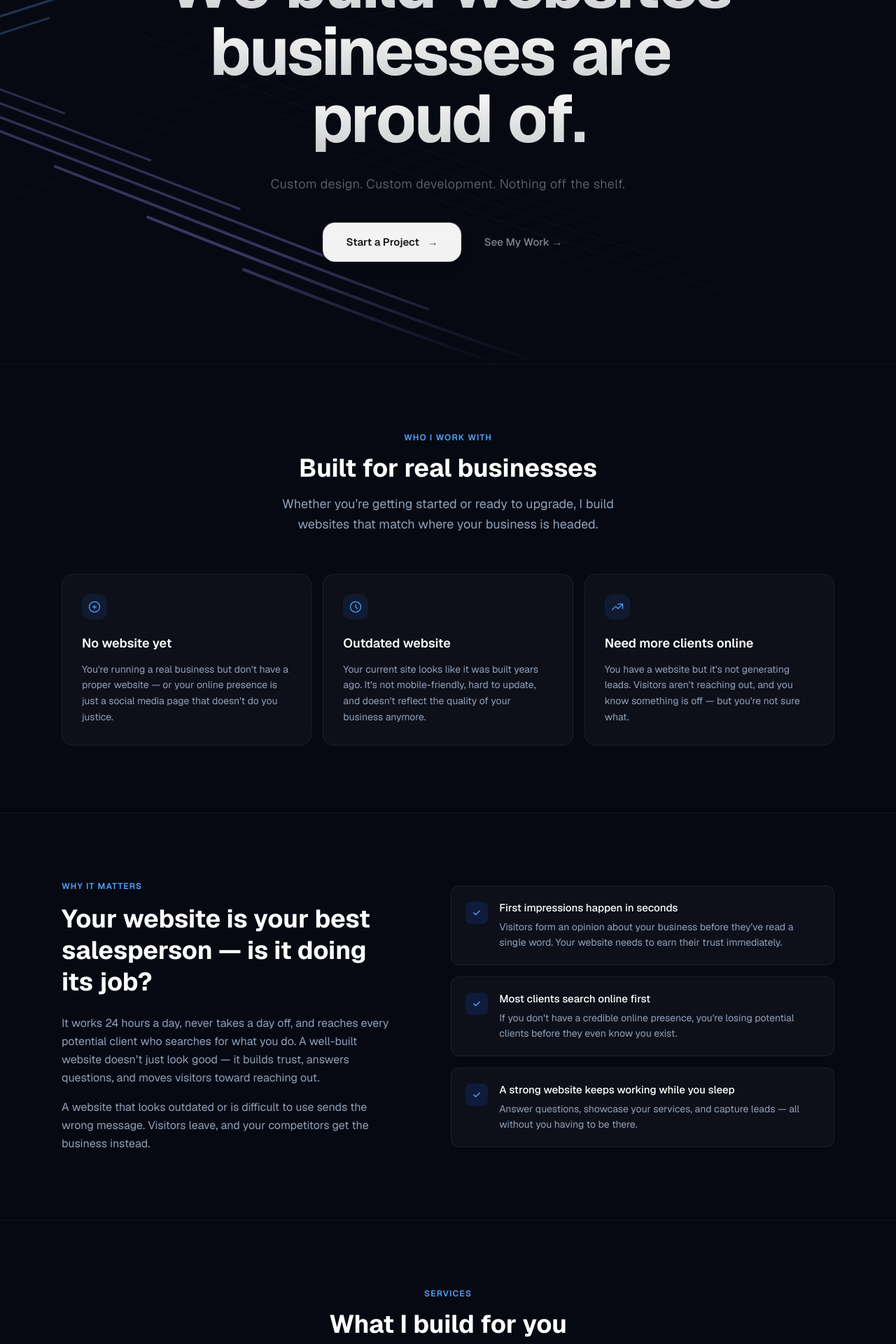
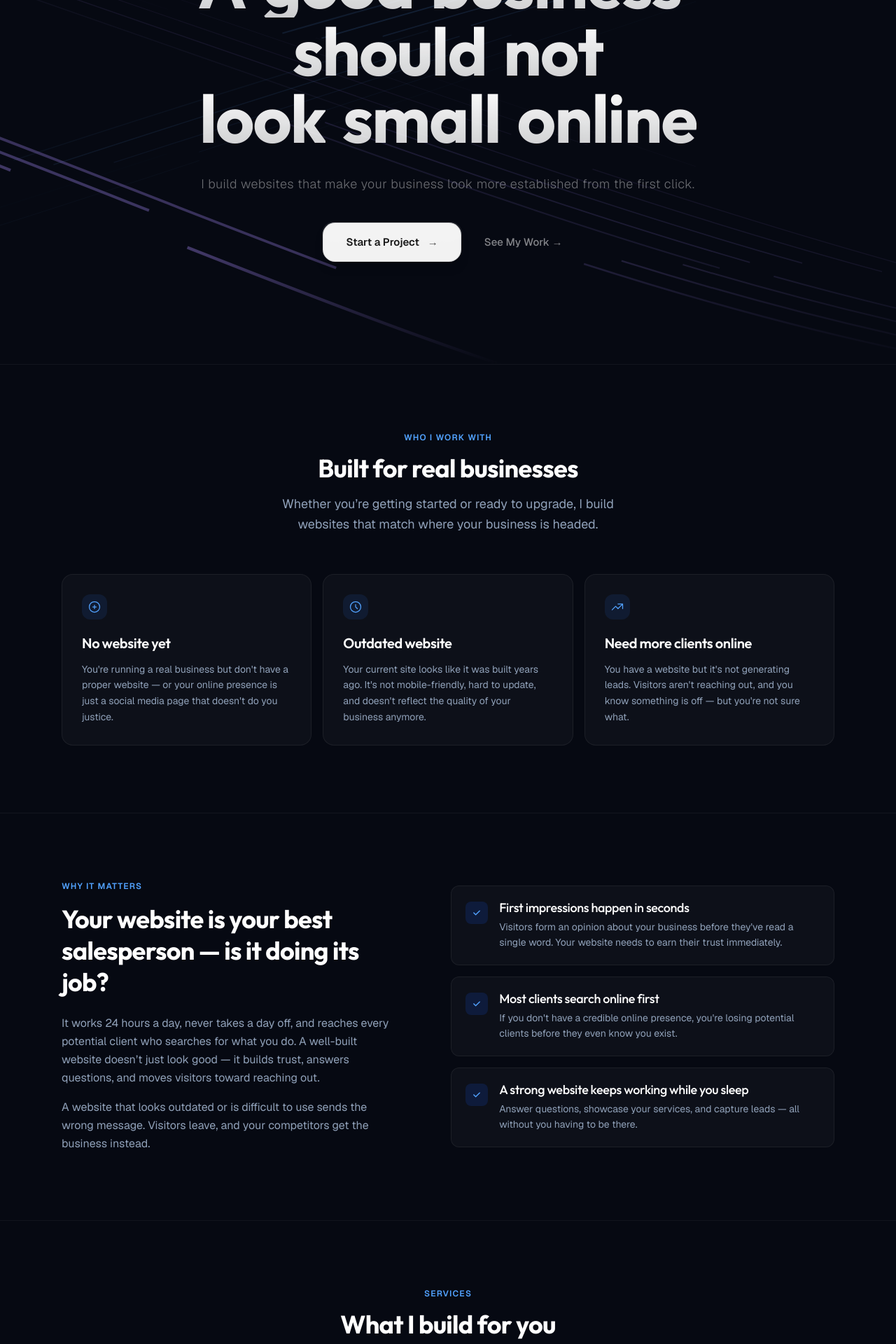
Before and after one commit to KevinIbarra1/personal_portfolio_cs, a Next.js app: page / in a window 1280 px wide. Shown: the part 280-2200 px from the top of the page at 70% size. Built offline with nearby package versions, Linux system fonts and the light colour scheme.

Commit message:
Add Outfit font and update styles for improved typography and animations

```diff
--- a/src/app/globals.css
+++ b/src/app/globals.css
@@ -10,6 +10,7 @@
   --color-foreground: var(--foreground);
   --font-sans: var(--font-geist-sans);
   --font-mono: var(--font-geist-mono);
+  --font-display-theme: var(--font-display);
 }
 
 html {
@@ -21,6 +22,11 @@ body {
   color: var(--foreground);
   font-family: var(--font-geist-sans), system-ui, sans-serif;
   -webkit-font-smoothing: antialiased;
+}
+
+.font-display {
+  font-family: var(--font-display), "Times New Roman", serif;
+  letter-spacing: -0.02em;
 }
 
 /* ── Grid background patterns ─────────────────────────── */
--- a/src/app/layout.js
+++ b/src/app/layout.js
@@ -1,4 +1,4 @@
-import { Geist, Geist_Mono } from "next/font/google";
+import { Geist, Geist_Mono, Outfit } from "next/font/google";
 import "./globals.css";
 
 const geistSans = Geist({
@@ -11,6 +11,12 @@ const geistMono = Geist_Mono({
   subsets: ["latin"],
 });
 
+const outfit = Outfit({
+  variable: "--font-display",
+  subsets: ["latin"],
+  weight: ["500", "600", "700"],
+});
+
 export const metadata = {
   title: "Kevin Ibarra — Web Design & Development",
   description: "I design and build custom websites for small businesses and local services that want to look professional online and attract more clients.",
@@ -20,7 +26,7 @@ export default function RootLayout({ children }) {
   return (
     <html lang="en">
       <body
-        className={`${geistSans.variable} ${geistMono.variable} antialiased`}
+        className={`${geistSans.variable} ${geistMono.variable} ${outfit.variable} antialiased`}
       >
         {children}
       </body>
--- a/src/app/page.js
+++ b/src/app/page.js
@@ -184,19 +184,20 @@ function FloatingPaths({ position, color }) {
             strokeWidth={path.width}
             strokeOpacity={0.04 + path.id * 0.009}
             initial={{
-              pathLength: 0.18,
+              pathLength: 0.24,
               pathOffset: (path.id * 0.028) % 1,
-              opacity: 0,
+              opacity: 0.22,
             }}
             animate={{
               pathOffset: [(path.id * 0.028) % 1, ((path.id * 0.028) % 1) + 1],
-              opacity: [0, 1, 1, 0],
+              opacity: [0.22, 1, 1, 0.18],
             }}
             transition={{
-              duration: 6 + ((path.id * 3) % 6),
-              delay: path.id * 0.04,
+              duration: 4.2 + ((path.id * 3) % 5) * 0.45,
+              delay: (paths.length - 1 - path.id) * 0.028,
               repeat: Infinity,
               ease: "linear",
+              times: [0, 0.08, 0.78, 1],
             }}
           />
         ))}
@@ -398,10 +399,10 @@ export default function Home() {
               transition={{ duration: 2 }}
             >
               {/* Letter-by-letter headline */}
-              <h1 className="text-5xl sm:text-7xl md:text-8xl font-bold mb-8 tracking-tighter">
+              <h1 className="font-display text-5xl sm:text-7xl md:text-8xl font-bold mb-8 tracking-tighter">
                 {[
-                  { text: "We build websites", delay: 0 },
-                  { text: "businesses are proud of.", delay: 0.15 },
+                  { text: "A good business should not", delay: 0 },
+                  { text: "look small online", delay: 0.15 },
                 ].map((line, lineIndex) => (
                   <span key={lineIndex} className="block">
                     {line.text.split(" ").map((word, wordIndex) => (
@@ -445,7 +446,7 @@ export default function Home() {
                 }}
                 className="text-white/40 text-base sm:text-lg mb-10 font-light tracking-wide"
               >
-                Custom design. Custom development. Nothing off the shelf.
+                I build websites that make your business look more established from the first click.
               </m.p>
 
               {/* CTAs */}
@@ -502,7 +503,7 @@ export default function Home() {
               <SectionLabel>Who I Work With</SectionLabel>
               <m.h2
                 variants={fadeUp}
-                className="text-3xl sm:text-4xl font-bold text-white mb-4"
+                className="font-display text-3xl sm:text-4xl font-bold text-white mb-4"
               >
                 Built for real businesses
               </m.h2>
@@ -589,7 +590,7 @@ export default function Home() {
                   <div className="w-9 h-9 rounded-xl bg-blue-500/10 flex items-center justify-center mb-5 text-blue-400 group-hover:bg-blue-500/15 transition-colors duration-300">
                     {item.icon}
                   </div>
-                  <h3 className="text-white font-semibold text-lg mb-3">
+                  <h3 className="font-display text-white font-semibold text-xl mb-3">
                     {item.label}
                   </h3>
                   <p className="text-slate-400 text-sm leading-relaxed">
@@ -614,7 +615,7 @@ export default function Home() {
                 <SectionLabel>Why It Matters</SectionLabel>
                 <m.h2
                   variants={fadeUp}
-                  className="text-3xl sm:text-4xl font-bold text-white mb-6 leading-tight"
+                  className="font-display text-3xl sm:text-4xl font-bold text-white mb-6 leading-tight"
                 >
                   Your website is your best salesperson — is it doing its job?
                 </m.h2>
@@ -668,7 +669,7 @@ export default function Home() {
                       <CheckIcon className="w-3.5 h-3.5 text-blue-400" />
                     </div>
                     <div>
-                      <h3 className="text-white font-medium mb-1 text-[15px]">
+                      <h3 className="font-display text-white font-medium text-lg mb-1 leading-tight">
                         {item.title}
                       </h3>
                       <p className="text-slate-400 text-sm leading-relaxed">
@@ -695,7 +696,7 @@ export default function Home() {
               <SectionLabel>Services</SectionLabel>
               <m.h2
                 variants={fadeUp}
-                className="text-3xl sm:text-4xl font-bold text-white mb-4"
+                className="font-display text-3xl sm:text-4xl font-bold text-white mb-4"
               >
                 What I build for you
               </m.h2>
@@ -727,7 +728,7 @@ export default function Home() {
                         {String(i + 1).padStart(2, "0")}
                       </span>
                     </div>
-                    <h3 className="text-white font-semibold text-xl mb-3">
+                    <h3 className="font-display text-white font-semibold text-2xl mb-3">
                       {service.title}
                     </h3>
                     <p className="text-slate-400 text-sm leading-relaxed">
@@ -784,7 +785,7 @@ export default function Home() {
               <SectionLabel>How It Works</SectionLabel>
               <m.h2
                 variants={fadeUp}
-                className="text-3xl sm:text-4xl font-bold text-white mb-4"
+                className="font-display text-3xl sm:text-4xl font-bold text-white mb-4"
               >
                 From idea to launch — a clear process
               </m.h2>
@@ -814,7 +815,7 @@ export default function Home() {
                       {step.number}
                     </span>
                   </div>
-                  <h3 className="text-white font-semibold text-lg mb-3">
+                  <h3 className="font-display text-white font-semibold text-xl mb-3">
                     {step.title}
                   </h3>
                   <p className="text-slate-400 text-sm leading-relaxed">
@@ -839,7 +840,7 @@ export default function Home() {
               <SectionLabel>Selected Work</SectionLabel>
               <m.h2
                 variants={fadeUp}
-                className="text-3xl sm:text-4xl font-bold text-white mb-4"
+                className="font-display text-3xl sm:text-4xl font-bold text-white mb-4"
               >
                 Projects I&rsquo;ve built
               </m.h2>
@@ -877,7 +878,7 @@ export default function Home() {
                     <p className="text-blue-400 text-xs font-semibold tracking-widest uppercase mb-2">
                       {project.category}
                     </p>
-                    <h3 className="text-white font-semibold text-lg mb-2">
+                    <h3 className="font-display text-white font-semibold text-xl mb-2">
                       {project.title}
                     </h3>
                     <p className="text-slate-400 text-sm leading-relaxed mb-5 flex-1">
@@ -935,7 +936,7 @@ export default function Home() {
                 <SectionLabel>About</SectionLabel>
                 <m.h2
                   variants={fadeUp}
-                  className="text-3xl sm:text-4xl font-bold text-white mb-6 leading-tight"
+                  className="font-display text-3xl sm:text-4xl font-bold text-white mb-6 leading-tight"
                 >
                   You&rsquo;re getting a developer who actually cares about your
                   results
@@ -970,7 +971,7 @@ export default function Home() {
                     { num: "100%", label: "Custom code" },
                   ].map((stat) => (
                     <m.div key={stat.label} variants={fadeUp}>
-                      <div className="text-2xl sm:text-3xl font-bold text-white mb-1">
+                      <div className="font-display text-2xl sm:text-3xl font-bold text-white mb-1">
                         {stat.num}
                       </div>
                       <div className="text-slate-500 text-sm">{stat.label}</div>
@@ -995,7 +996,7 @@ export default function Home() {
               <SectionLabel>FAQ</SectionLabel>
               <m.h2
                 variants={fadeUp}
-                className="text-3xl sm:text-4xl font-bold text-white mb-4"
+                className="font-display text-3xl sm:text-4xl font-bold text-white mb-4"
               >
                 Common questions
               </m.h2>
@@ -1078,7 +1079,7 @@ export default function Home() {
                 <SectionLabel>Let&rsquo;s Work Together</SectionLabel>
                 <m.h2
                   variants={fadeUp}
-                  className="text-4xl sm:text-5xl font-bold text-white mb-5 leading-tight"
+                  className="font-display text-4xl sm:text-5xl font-bold text-white mb-5 leading-tight"
                 >
                   Ready to build your website?
                 </m.h2>
```
